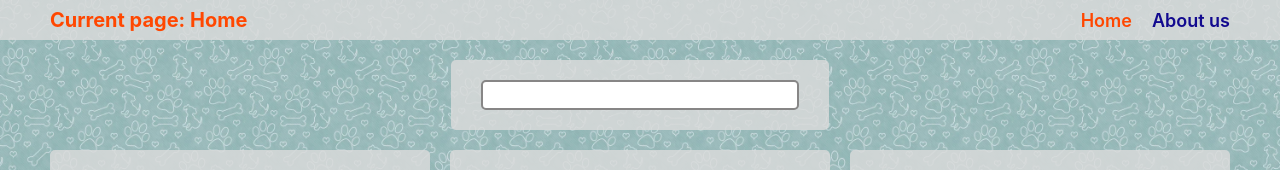
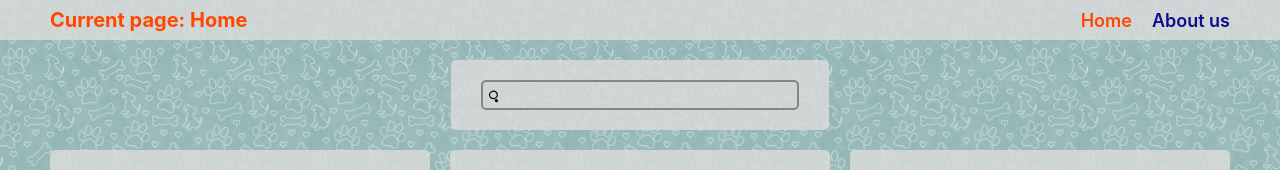
Before and after one commit to Katsiaryna-Andrabaila/react-stage3-rsschool, a React (Create React App) app: page / in a window 1280 px wide. Shown: the top 170 px of the page. Built offline with nearby package versions, Linux system fonts and the light colour scheme.

Commit message:
fix: fix styles

```diff
--- a/src/components/searchBar/SearchBar.tsx
+++ b/src/components/searchBar/SearchBar.tsx
@@ -1,5 +1,5 @@
 import React from 'react';
-import './SearchBar.css';
+import './search.css';
 
 export default class SearchBar extends React.Component<Record<string, never>, { value: string }> {
   state = { value: localStorage.getItem('search-key987') || '' };
--- /dev/null
+++ b/src/components/searchBar/search.css
@@ -0,0 +1,18 @@
+.search-wrapper {
+  width: 32%;
+
+  background-color: #dcdcdccf;
+  padding: 2rem 3rem;
+  margin-bottom: 2rem;
+  border-radius: 0.5rem;
+}
+
+.search-bar {
+  width: 100%;
+  height: 3rem;
+
+  background: url('../../assets/magnifier.svg') no-repeat left center;
+  border: 2px solid #878686;
+  border-radius: 0.5rem;
+  padding-left: 3vh;
+}
```
